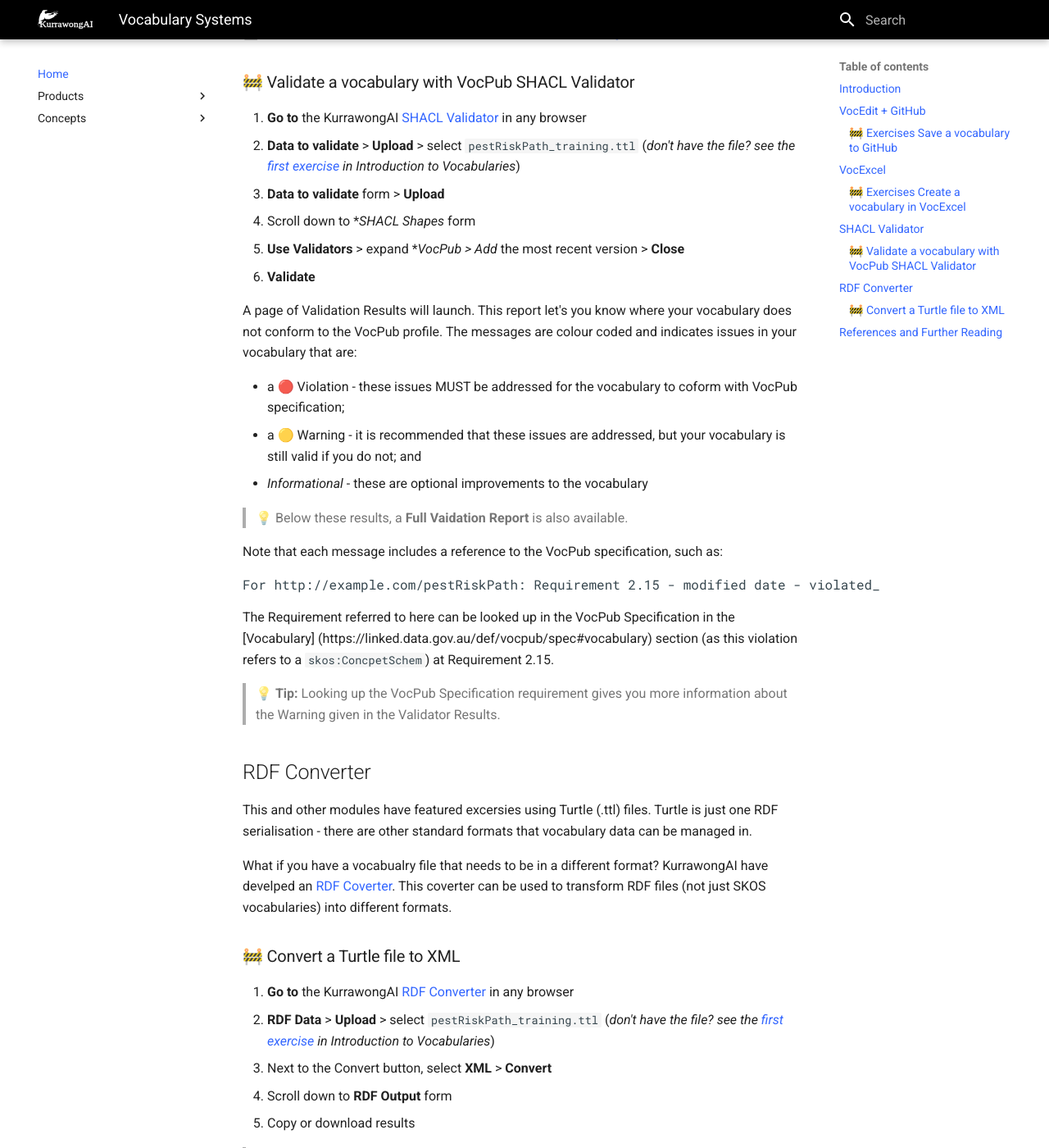
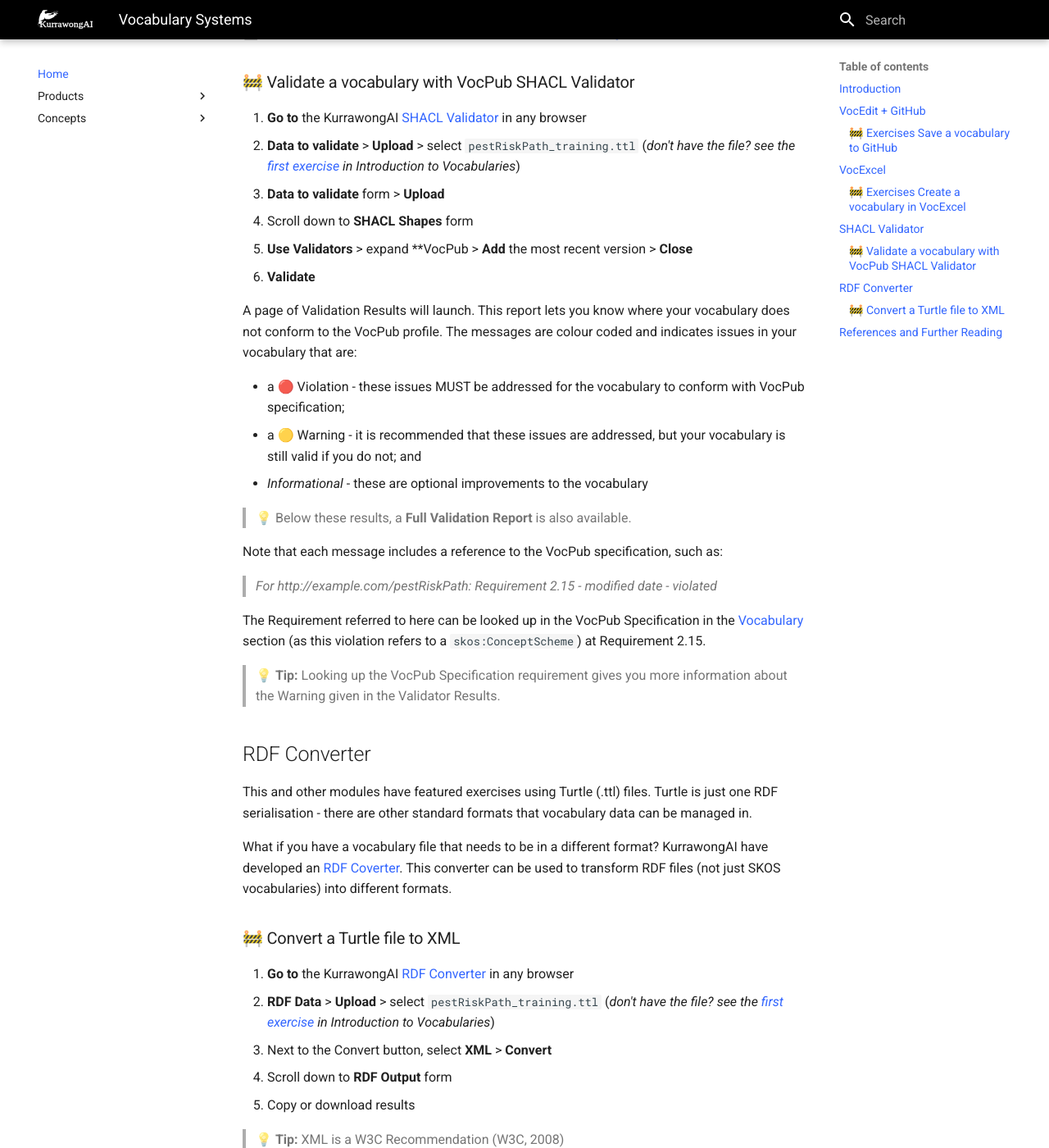
Before and after one commit to Kurrawong/docs, an MkDocs documentation site: the page built from docs/concepts/vocabs/vocab-systems.md, in a window 1280 px wide and 1400 px high, scrolled down 4072 px. Shown: the whole window at 82% size. Built offline with MkDocs 1.6.1 and Material for MkDocs 9.7.7, drawn with Linux system fonts in a browser that asks for light colours; some of the changed text lies outside the part shown.

Commit message:
Update vocab-systems.md
typos fixed!

```diff
--- a/docs/concepts/vocabs/vocab-systems.md
+++ b/docs/concepts/vocabs/vocab-systems.md
@@ -48,33 +48,33 @@
 > 💡 if you do not have permissions to install in the repository, the button in the last step will read _Authorise & Request_. In this case you will need to request access before proceeding with GitHub integration.
 
 8. **Save**
-9. **Project** > **Open** > **GitHub File** - you will be presentede with the repository that you configured > **Select** > **Next**
+9. **Project** > **Open** > **GitHub File** - you will be presented with the repository that you configured > **Select** > **Next**
 10. Either create a new branch or select an existing branch > **Next**
 11. Select a vocabulary file
 12. Edit the vocabulary - any changes that you like
 13. Save
 14. **Project** > **Save**
-15. Go to your GitHub repositoy - note that the change!
+15. Go to your GitHub repository - note the change!
 
-Close your project in VocEdit. The next time you return to ths project:
+Close your project in VocEdit. The next time you return to this project:
 
 16. **Project** > **Open** > **GitHub File**
 
-Now your vocabulary is availabe in your GitHub repository where it can be reviewed, edited, accessed over the web and even deployed.
+Now your vocabulary is available in your GitHub repository where it can be reviewed, edited, accessed over the web and even deployed.
 
 ## VocExcel
 
 VocExcel is a vocabulary editor that is essentially a MS Excel template. Using VocExcel, you will be creating vocabulary data in tabular form. Don't worry, VocExcel comes with a transformation service that will convert the Excel file into a range of RDF formats.
 
-> 💡 _VocExcel_ is more suitable for simple or 'flat' vocabularies, such as a vocabulary where all `skos:Concept` s are top concepts of a `skos:ConceptSchem`. VocExcel can technically handle a vocabulary of any hierarchy depth, but anything beyond a two-level vocabulary (top concepts with one level of `skos:narrower` concepts), is not as well supported. For deeper, multi-level hierarchy vocabularies we recommend _VodEdit_.
+> 💡 _VocExcel_ is more suitable for simple or 'flat' vocabularies, such as a vocabulary where all `skos:Concept` s are top concepts of a `skos:ConceptScheme`. VocExcel can technically handle a vocabulary of any hierarchy depth, but anything beyond a two-level vocabulary (top concepts with one level of `skos:narrower` concepts), is not as well supported. For deeper, multi-level hierarchy vocabularies we recommend _VocEdit_.
 
-To walk you through VocExcel features, we'll create a vocabualry from scratch.
+To walk you through VocExcel features, we'll create a vocabulary from scratch.
 
 ### 🚧 _Exercises_ Create a vocabulary in VocExcel
 
 > 💡 You will need access to MS Excel to do this exercise.
 
-1. **Go to** the KurrawongAI [VocExcel](https://tools.kurrawong.ai/vocexcel) in any brower.
+1. **Go to** the KurrawongAI [VocExcel](https://tools.kurrawong.ai/vocexcel) in any browser.
 2. **Get VocExcel Template**
 3. **Open** the downloaded template (it may have opened automatically)
 4. **Save As** a new file, e.g. "VocExcel-newVocab.xlsx"
@@ -115,7 +115,7 @@
 
 SHACL (W3C, 2017), or the _Shapes Constraint Language_, is a way of encoding a vocabulary profile so that it is machine-readable and used in some tool to check a vocabulary's conformance with that profile.
 
-A SHACL file can be used in various validation tools and services - here we'll demonstrate the KurrawongAI SHACL Validator, with a special focus on the VocPub profile, through an excersise.
+A SHACL file can be used in various validation tools and services - here we'll demonstrate the KurrawongAI SHACL Validator, with a special focus on the VocPub profile, through an exercise.
 
 🎬 You can find out about the SHACL Validator on the [KurrawongAI YouTube](https://www.youtube.com/watch?v=aOiEVHHfOMc) channel.
 
@@ -125,32 +125,32 @@
 1. **Go to** the KurrawongAI [SHACL Validator](https://tools.kurrawong.ai/validate) in any browser
 2. **Data to validate** > **Upload** > select `pestRiskPath_training.ttl` (*don't have the file? see the [first exercise](https://docs.kurrawong.ai/concepts/vocabs/introduction/#minimum-properties-preflabel-definition-and-identifier) in Introduction to Vocabularies*)
 3. **Data to validate** form > **Upload**
-4. Scroll down to **SHACL Shapes* form
-5. **Use Validators** > expand **VocPub > *Add** the most recent version > **Close**
+4. Scroll down to **SHACL Shapes** form
+5. **Use Validators** > expand **VocPub > **Add** the most recent version > **Close**
 6. **Validate**
 
-A page of Validation Results will launch. This report let's you know where your vocabulary does not conform to the VocPub profile. The messages are colour coded and indicates issues in your vocabulary that are:
+A page of Validation Results will launch. This report lets you know where your vocabulary does not conform to the VocPub profile. The messages are colour coded and indicates issues in your vocabulary that are:
 
-- a 🔴 Violation - these issues MUST be addressed for the vocabulary to coform with VocPub specification;
+- a 🔴 Violation - these issues MUST be addressed for the vocabulary to conform with VocPub specification;
 - a 🟡 Warning - it is recommended that these issues are addressed, but your vocabulary is still valid if you do not; and
 - _Informational_ - these are optional improvements to the vocabulary
 
-> 💡 Below these results, a **Full Vaidation Report** is also available.
+> 💡 Below these results, a **Full Validation Report** is also available.
 
 Note that each message includes a reference to the VocPub specification, such as:
 
-<pre>For http://example.com/pestRiskPath: Requirement 2.15 - modified date - violated_</pre>
+> _For http://example.com/pestRiskPath: Requirement 2.15 - modified date - violated_
 
-The Requirement referred to here can be looked up in the VocPub Specification in the [Vocabulary] (https://linked.data.gov.au/def/vocpub/spec#vocabulary) section (as this violation refers to a `skos:ConcpetSchem`) at Requirement 2.15.
+The Requirement referred to here can be looked up in the VocPub Specification in the [Vocabulary](https://linked.data.gov.au/def/vocpub/spec#vocabulary) section (as this violation refers to a `skos:ConceptScheme`) at Requirement 2.15.
 
 >💡 **Tip:** Looking up the VocPub Specification requirement gives you more information about the Warning given in the Validator Results.
 
 
 ## RDF Converter
 
-This and other modules have featured excersies using Turtle (.ttl) files. Turtle is just one RDF serialisation - there are other standard formats that vocabulary data can be managed in.
+This and other modules have featured exercises using Turtle (.ttl) files. Turtle is just one RDF serialisation - there are other standard formats that vocabulary data can be managed in.
 
-What if you have a vocabualry file that needs to be in a different format? KurrawongAI have develped an [RDF Coverter](https://tools.kurrawong.ai/convert). This coverter can be used to transform RDF files (not just SKOS vocabularies) into different formats.
+What if you have a vocabulary file that needs to be in a different format? KurrawongAI have developed an [RDF Coverter](https://tools.kurrawong.ai/convert). This converter can be used to transform RDF files (not just SKOS vocabularies) into different formats.
 
 ### 🚧 Convert a Turtle file to XML
 
```
Also changed, not shown: other parts of docs/concepts/vocabs/vocab-systems.md (+6 -6 lines).
